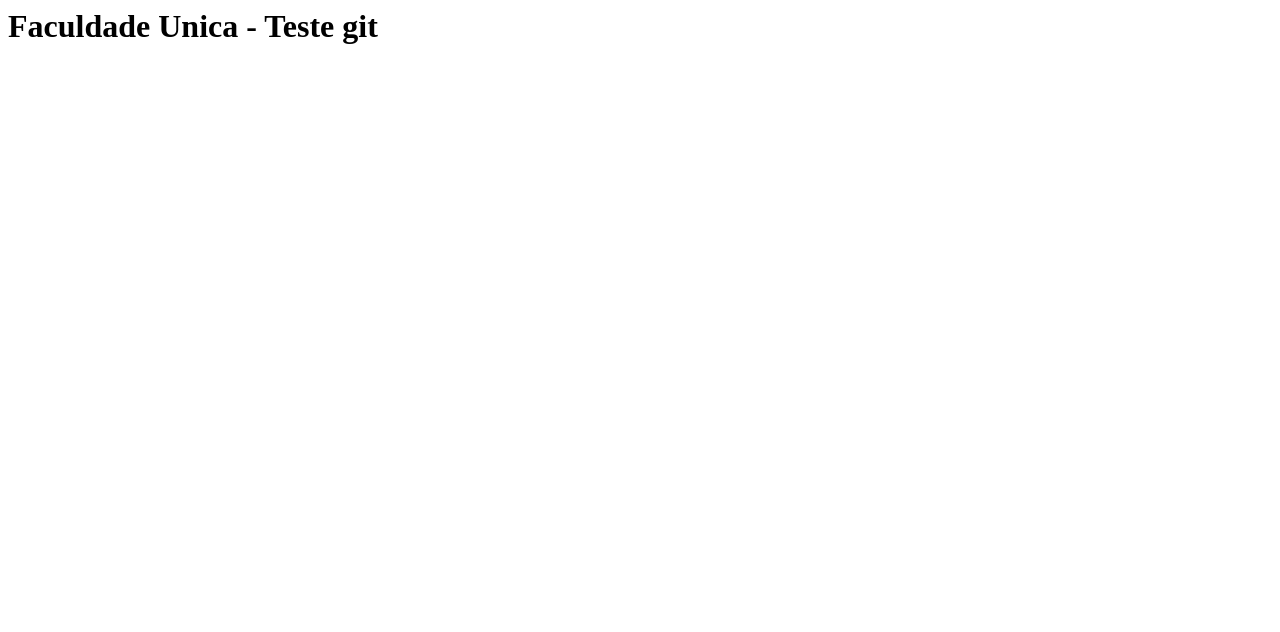
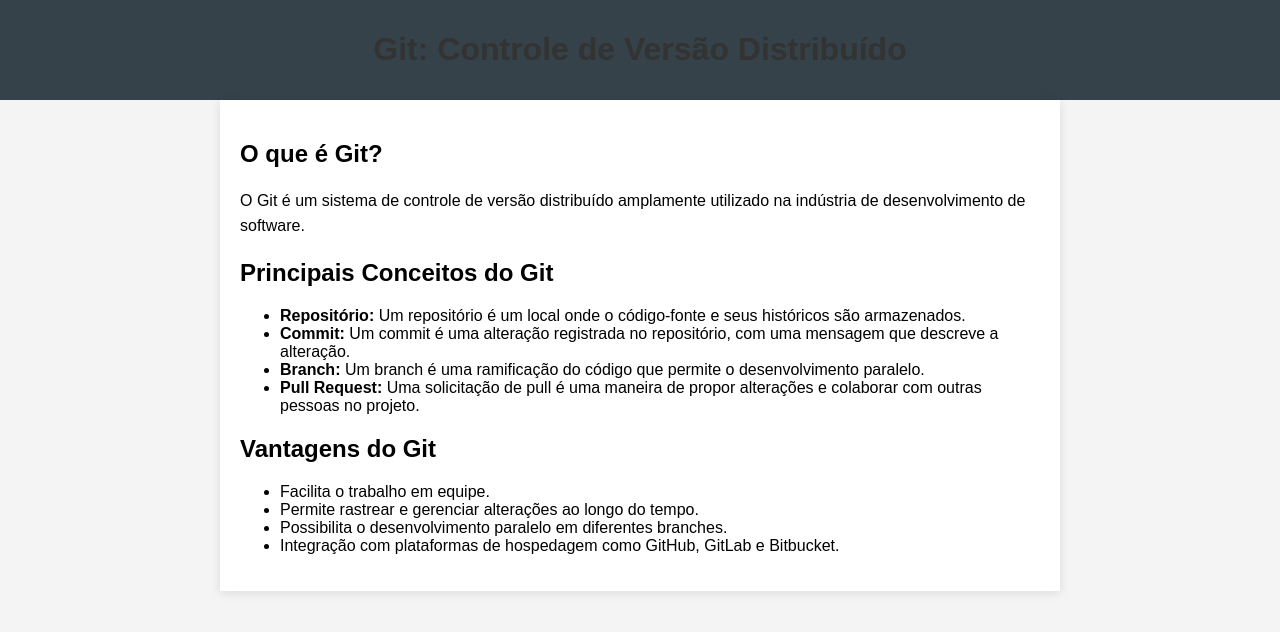
Before and after one commit to gerlanecortez/faculdade_trabalho, a plain HTML site: page index.html in a window 1280 px wide. Drawn offline with Linux system fonts and the light colour scheme.

Commit message:
Sobre git index.html

```diff
--- a/index.html
+++ b/index.html
@@ -1,7 +1,64 @@
-<html>
- <head>
- </head>
- <body>
-   <h1>Faculdade Unica - Teste git<h1>
- </body>
+<!DOCTYPE html>
+<html lang="en">
+<head>
+    <meta charset="UTF-8">
+    <meta name="viewport" content="width=device-width, initial-scale=1.0">
+    <title>Página sobre Git</title>
+    <style>
+        body {
+            font-family: Arial, sans-serif;
+            margin: 0;
+            padding: 0;
+            background-color: #f4f4f4;
+        }
+
+        header {
+            background-color: #35424a;
+            color: #ffffff;
+            padding: 10px 0;
+            text-align: center;
+        }
+
+        .container {
+            max-width: 800px;
+            margin: 0 auto;
+            padding: 20px;
+            background-color: #ffffff;
+            box-shadow: 0 2px 10px rgba(0, 0, 0, 0.1);
+        }
+
+        h1 {
+            color: #333;
+        }
+
+        p {
+            line-height: 1.6;
+        }
+    </style>
+</head>
+<body>
+    <header>
+        <h1>Git: Controle de Versão Distribuído</h1>
+    </header>
+    <div class="container">
+        <h2>O que é Git?</h2>
+        <p>O Git é um sistema de controle de versão distribuído amplamente utilizado na indústria de desenvolvimento de software.</p>
+
+        <h2>Principais Conceitos do Git</h2>
+        <ul>
+            <li><strong>Repositório:</strong> Um repositório é um local onde o código-fonte e seus históricos são armazenados.</li>
+            <li><strong>Commit:</strong> Um commit é uma alteração registrada no repositório, com uma mensagem que descreve a alteração.</li>
+            <li><strong>Branch:</strong> Um branch é uma ramificação do código que permite o desenvolvimento paralelo.</li>
+            <li><strong>Pull Request:</strong> Uma solicitação de pull é uma maneira de propor alterações e colaborar com outras pessoas no projeto.</li>
+        </ul>
+
+        <h2>Vantagens do Git</h2>
+        <ul>
+            <li>Facilita o trabalho em equipe.</li>
+            <li>Permite rastrear e gerenciar alterações ao longo do tempo.</li>
+            <li>Possibilita o desenvolvimento paralelo em diferentes branches.</li>
+            <li>Integração com plataformas de hospedagem como GitHub, GitLab e Bitbucket.</li>
+        </ul>
+    </div>
+</body>
 </html>
```
